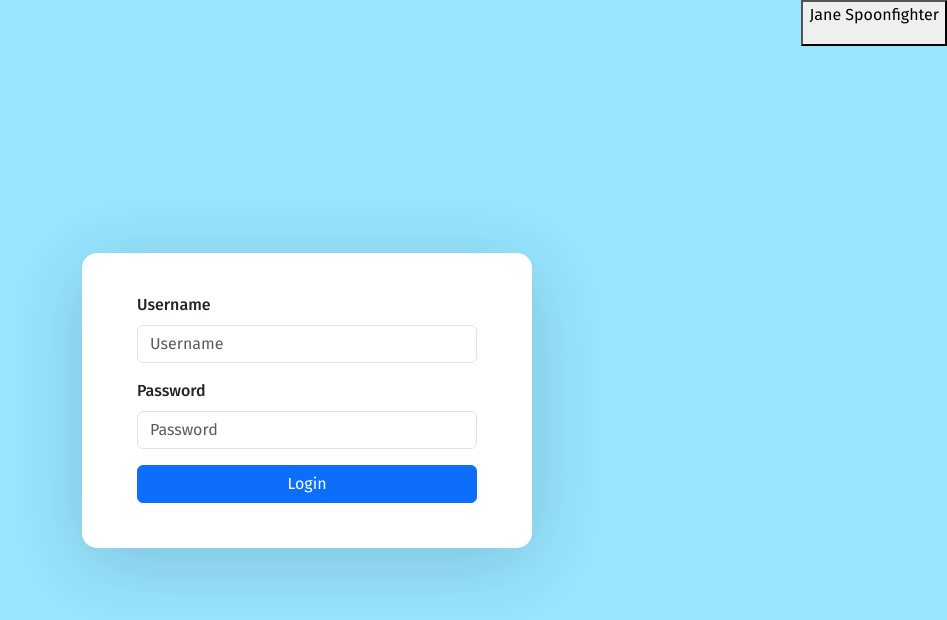
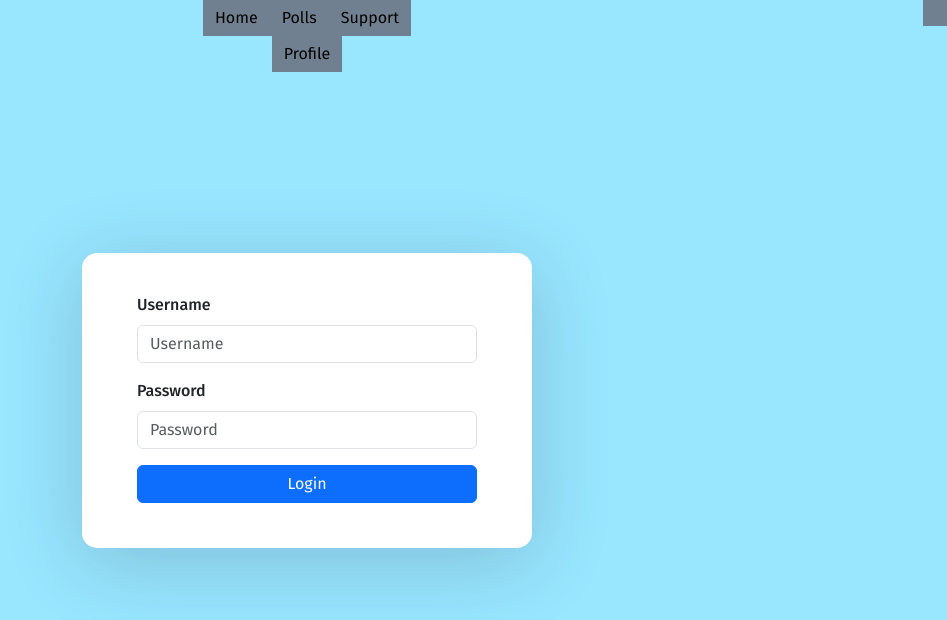
Before and after one commit to zallixx/SimpleVotings-front, a React (Create React App) app: page /login in a window 1280 px wide. Shown: the top 620 px of the page, without its empty margins (333-1280 px from the left). Built offline with nearby package versions, Linux system fonts and the light colour scheme; the HTML template or start-up script is replaced by a standard one.

Commit message:
навбар

```diff
--- a/src/components/Header.js
+++ b/src/components/Header.js
@@ -1,19 +1,16 @@
-import cx from 'clsx';
 import { useState } from 'react';
 import {
   Container,
-  Group,
   Text,
-  Menu,
   Tabs,
   MantineProvider,
 } from '@mantine/core';
-import classes from './Header.module.css';
 import {useNavigate} from "react-router-dom";
+import {ButtonGroup} from "react-bootstrap";
 
 const user = {
-  name: 'Jane Spoonfighter',
-  email: 'janspoon@fighter.dev',
+  name: '',
+  email: '',
   image: '',
 };
 
@@ -32,7 +29,6 @@ const menu_items = {
 };
 
 const Header = () => {
-    const [userMenuOpened, setUserMenuOpened] = useState(false);
     const navigate = useNavigate()
     const [isOpen, setIsOpen] = useState(false);
 
@@ -46,48 +42,59 @@ const Header = () => {
 
     const handleMenuItemClick = (item) => {
         const path = menu_items[item];
-        console.log(item);
         if (path) {
             navigate(path);
         }
     };
 
     const items = Object.keys(tabs).map((tab) => (
-        <Tabs.Tab value={tab} key={tab} onClick={() => handleTabClick(tab)}>
+        <button className="btn border-0 rounded-0" style={{backgroundColor: 'slategray', color: 'black', }} value={tab} key={tab} onClick={() => handleTabClick(tab)}>
             {tab}
-        </Tabs.Tab>
+        </button>
       ));
 
     return (
         <MantineProvider>
-            <div className={classes.dropdown}>
-                <button className={classes.button} onClick={handleButtonClick} style={{ position: 'absolute', right: 0 }}>
-                    <Text>{user.name}</Text>
-                </button>
-                {isOpen && (
-                    <div className={classes.menu} style={{ position: 'absolute', right: 0, top: '5%' }}>
-                        <ul className={classes.menuItems}>
-                            <button className={cx(classes.menuItem)} onClick={() => handleMenuItemClick('Liked polls')}>
+            <button className="btn border-0 rounded-0" onClick={handleButtonClick}
+                    style={{position: 'absolute', right: 0, backgroundColor: 'slategray', color: 'black', height: '3.2%'}}
+            >
+                {user.name}
+            </button>
+            {isOpen && (
+                <div style={{position: 'absolute', right: 0, top: '4%'}}>
+                    <ButtonGroup>
+                        <ul>
+                            <button className="btn btn-info mb-2"
+                                    onClick={() => handleMenuItemClick('Liked polls')}>
                                 Liked polls
                             </button>
                             <br/>
-                            <button className={cx(classes.menuItem)} onClick={() => handleMenuItemClick('Complains')}>
+                            <button className="btn btn-info mb-2" onClick={() => handleMenuItemClick('Complains')}>
                                 Complains
                             </button>
                             <br/>
-                            <button className={cx(classes.menuItem)} onClick={() => handleMenuItemClick('Your comments')}>
+                            <button className="btn btn-info mb-2" onClick={() => handleMenuItemClick('Your comments')}>
                                 Your comments
                             </button>
                             <br/>
-                            <button className={cx(classes.menuItem)} onClick={() => handleMenuItemClick('Logout')}>
+                            <button className="btn btn-danger mb-2" onClick={() => handleMenuItemClick('Logout')}>
                                 Logout
                             </button>
                         </ul>
-                    </div>
-                )}
+                    </ButtonGroup>
+                </div>
+            )}
+            <div style={{position: 'absolute', marginTop: '0%', right: '40%', left: '40%'}}>
+                <Container size="md">
+                    <Tabs>
+                        <Tabs.List>
+                            {items}
+                        </Tabs.List>
+                    </Tabs>
+                </Container>
             </div>
         </MantineProvider>
-    );
+);
 };
 
 export default Header
```
